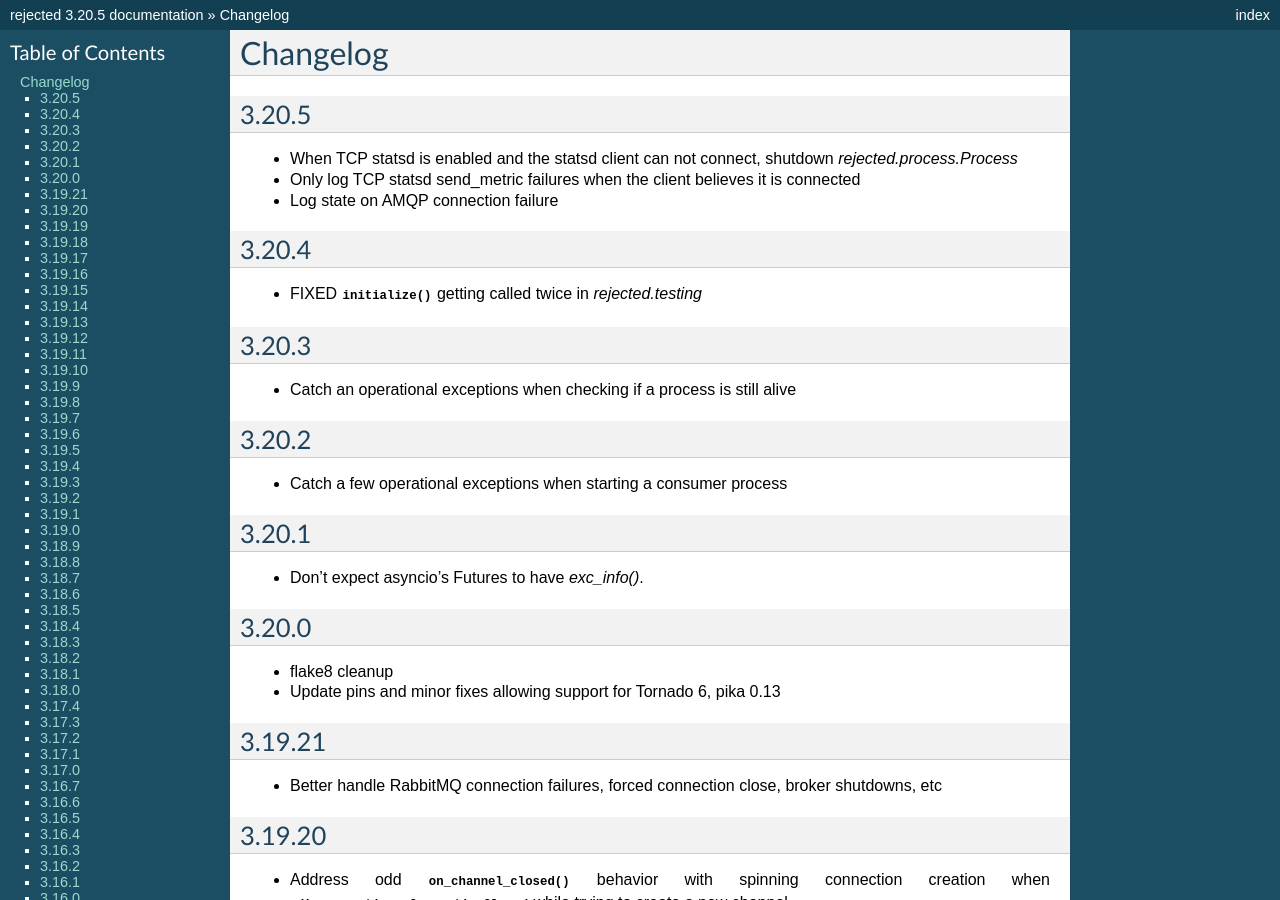
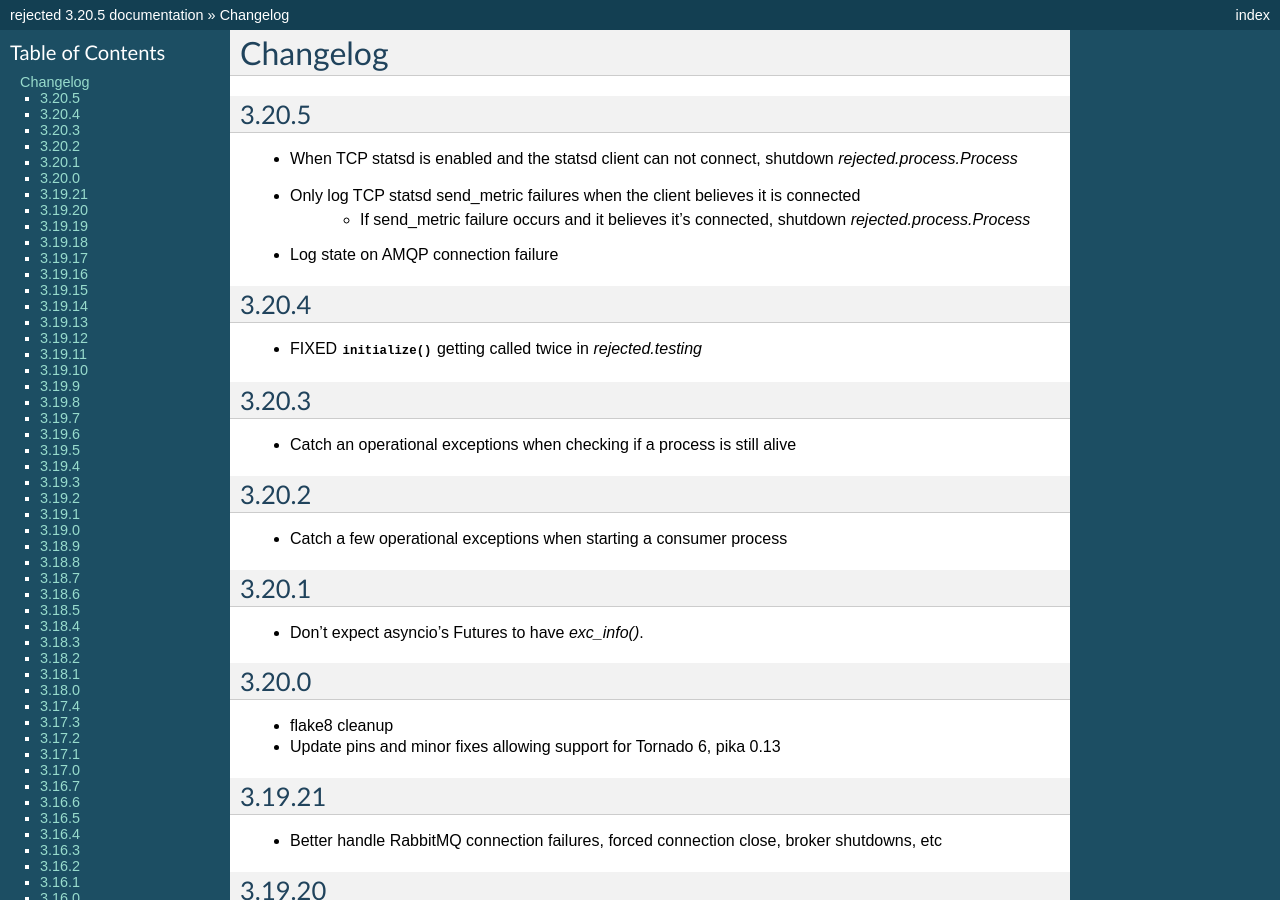
Before and after one commit to gmr/rejected, a Sphinx documentation site: the page built from docs/history.rst, in a window 1280 px wide and 900 px high. Built offline with Sphinx 7.4.7, drawn with Linux system fonts in a browser that asks for light colours.

Commit message:
Update release notes

```diff
--- a/docs/history.rst
+++ b/docs/history.rst
@@ -6,6 +6,7 @@ Changelog
 
 - When TCP statsd is enabled and the statsd client can not connect, shutdown `rejected.process.Process`
 - Only log TCP statsd send_metric failures when the client believes it is connected
+   - If send_metric failure occurs and it believes it's connected, shutdown `rejected.process.Process`
 - Log state on AMQP connection failure
 
 3.20.4
```
